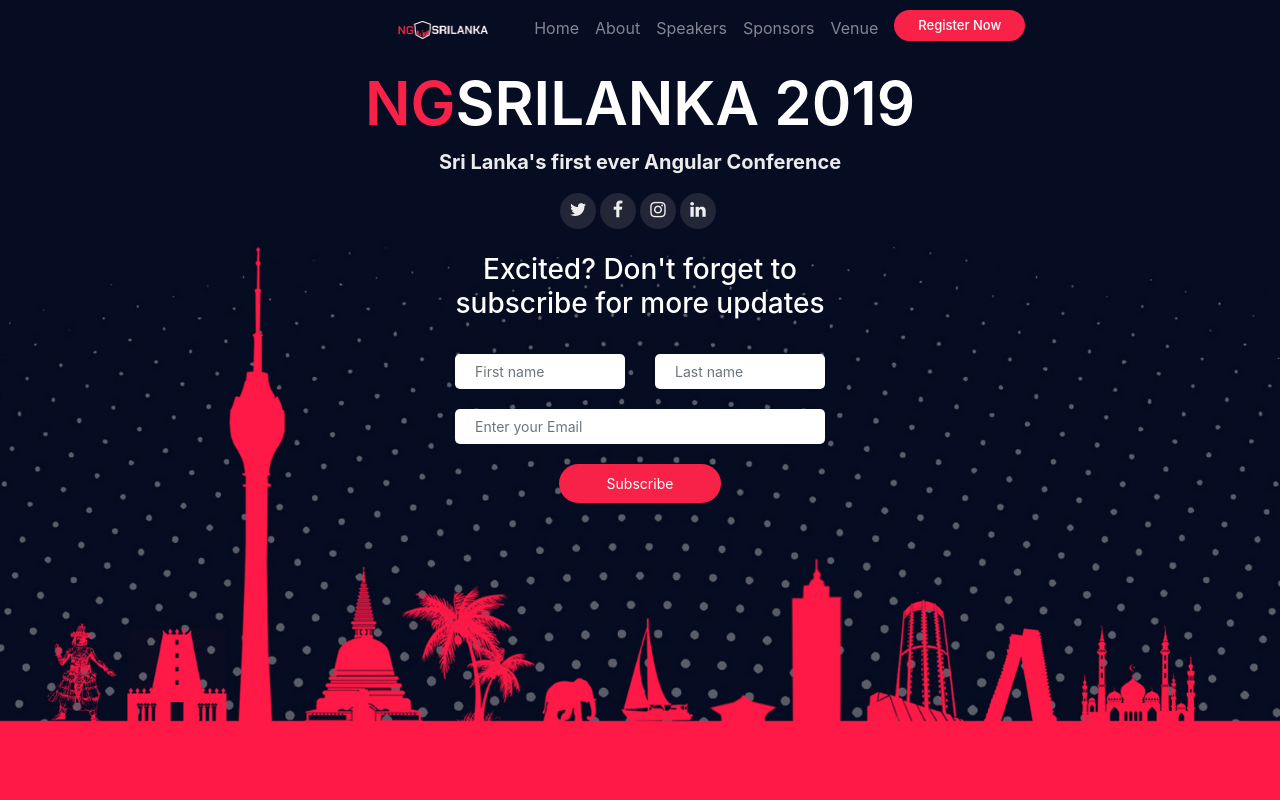
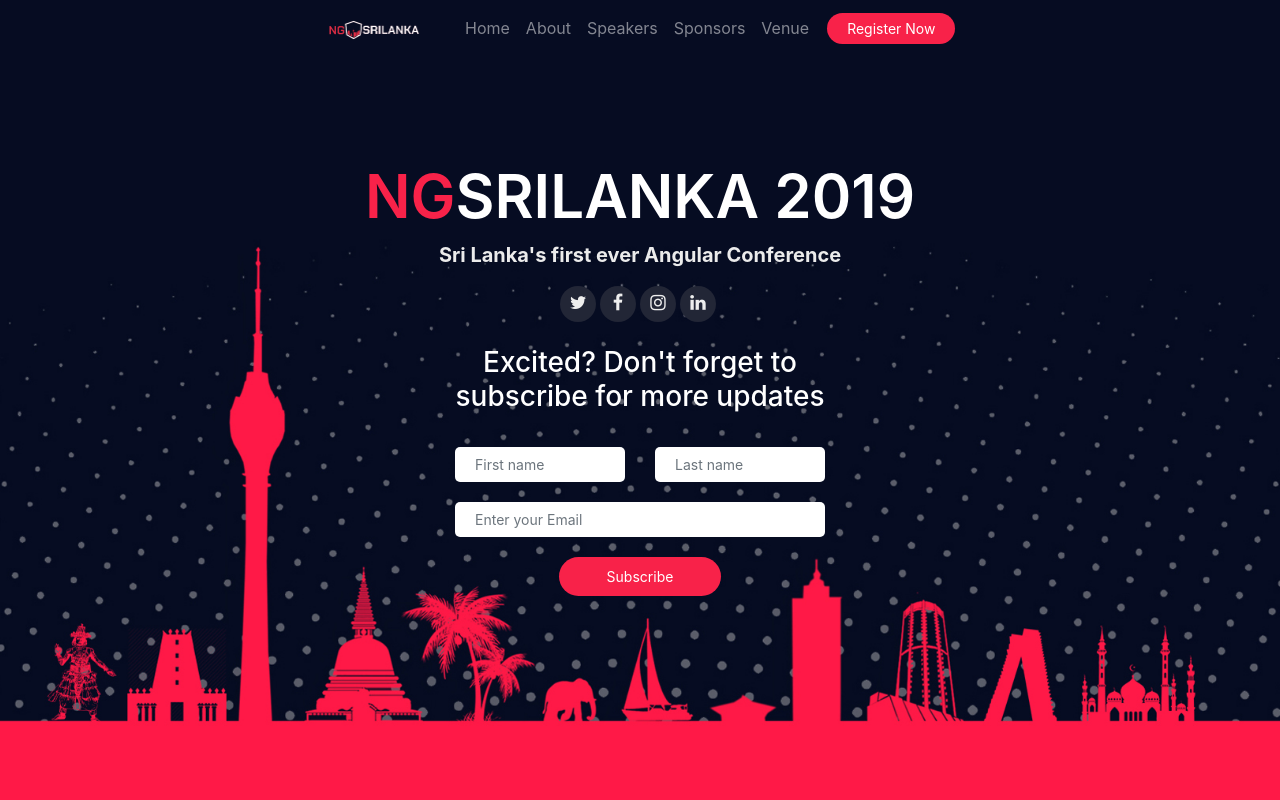
Before and after one commit to ngsrilanka/ngSrilanka-2019, an Angular app: page / in a window 1280 px wide. Shown: the top 800 px of the page. Built offline with nearby package versions, Linux system fonts and the light colour scheme.

Commit message:
nav alignments

```diff
--- a/src/app/components/common/nav/nav.component.css
+++ b/src/app/components/common/nav/nav.component.css
@@ -13,14 +13,26 @@
     position: absolute;
   }
 
-.buy-tickets a:hover {
-   text-decoration: unset;
+.ticket-button {
+    background: #f82249;
+    color: white !important;
+    border-radius: 30px;
+    font-size: 14px;
+    line-height: 15px;
+    margin-left: 10px;
+    margin-top: 5px;
+    padding-left: 20px !important;
+    padding-right: 20px !important;
+}
+
+.ticket-button:hover {
+   cursor: pointer;
   }
 
-.buy-tickets:hover a:before,
+/* .buy-tickets:hover a:before,
 .buy-tickets.menu-active a:before {
     visibility: hidden;
-  }
+  } */
 
 .bg-dark-blue {
   background-color: #060c22;
--- a/src/app/components/common/nav/nav.component.html
+++ b/src/app/components/common/nav/nav.component.html
@@ -20,8 +20,8 @@
             <li class="nav-item">
               <a class="nav-link" href="#location">Venue</a>
             </li>
-            <li class="nav-item buy-tickets">
-              <a href="#tickets">Register Now</a>
+            <li class="nav-item">
+              <a class="nav-link ticket-button" href="#tickets">Register Now</a>
             </li>
           </ul>
   </div>
--- a/src/app/components/home/home.component.css
+++ b/src/app/components/home/home.component.css
@@ -48,7 +48,7 @@
       position: absolute;
       left: 0;
       right: 0;
-      top: 4.2em;
+      top: 20%;
   }
 
 
@@ -57,10 +57,19 @@
     .container h1 {
         font-size: 30px;
     }
+ }
 
-    .content-middle {
-        top: 2.7em;
-    }
+ .button {
+    border: 0;
+    padding: 9px 48px;
+    cursor: pointer;
+    background: #f82249;
+    color: #fff;
+    transition: all 0.3s ease;
+    outline: none;
+    font-size: 14px;
+    border-radius: 50px;
+    margin-top: 10px
  }
 
 #about-event {
--- a/src/app/components/home/home.component.html
+++ b/src/app/components/home/home.component.html
@@ -1,6 +1,6 @@
 <section id="home" class="img-fluid">
 
-    <div class="content-middle">
+    <div class="content-middle m-auto">
             <div class="container">
                     <div class="row">
                         <div class="col-sm-12">
```
